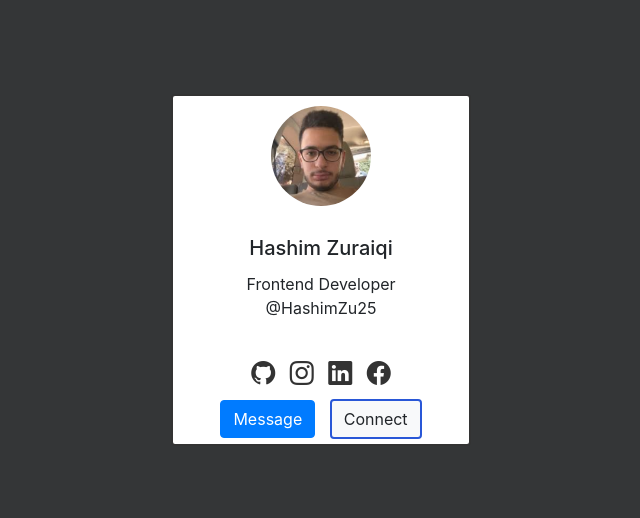
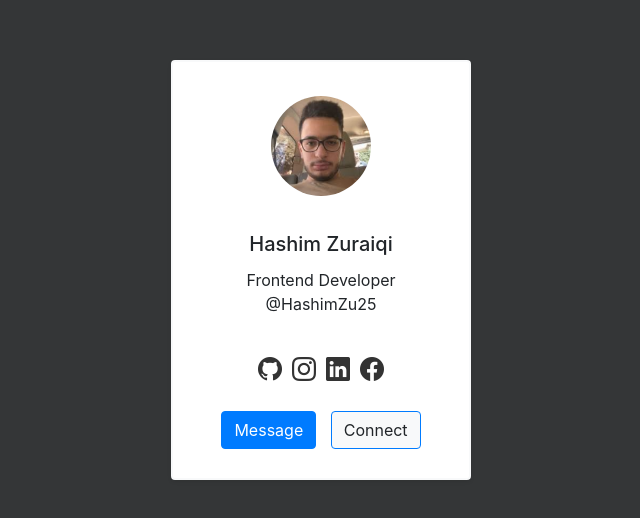
Before and after one commit to HashimZuraiqi/HashimZu25, a plain HTML site: page index.html in a window 1280 px wide. Shown: the part 130-648 px from the top of the page, without its empty margins (319-959 px from the left). Drawn offline with nearby package versions, Linux system fonts and the light colour scheme.

Commit message:
Update index.html

```diff
--- a/index.html
+++ b/index.html
@@ -6,23 +6,22 @@
         <link rel="stylesheet" href="style.css">
     </head>
     <body>
-        <div class="container">
-            <div class="card">
-                <img class="rounded-circle profile-image" src="Screenshot 2024-07-23 205458.png" alt="Profile Picture">
-                <div class="card-body text-center">
+        <div class="container d-flex justify-content-center align-items-center min-vh-100 ">
+            <div class="card text-center p-3 p-md-4 shadow-sm border-light">
+                <img class="rounded-circle profile-image img-fluid mb-3" src="Screenshot 2024-07-23 205458.png" alt="Profile Picture">
+                <div class="card-body">
                     <h5 class="card-title">Hashim Zuraiqi</h5>
                     <p>Frontend Developer<br>@HashimZu25</p>
                 </div>
-                <div class="icons text-center">
-                    <a href="https://github.com/HashimZuraiqi"><i id="github" class="bi bi-github"></i></a>
-                    <a href="https://www.instagram.com/hashimalzuraiqi/"><i id="instagram" class="bi bi-instagram"></i></a>
-                    <a href="https://www.linkedin.com/in/hashim-zuraiqi-287828267/"><i id="linkedin" class="bi-linkedin"></i></a>
-                    <a href="https://www.facebook.com/profile.php?id=100012143388705"><i id="facebook" class="bi bi-facebook"></i></a>
+                <div class="icons d-flex justify-content-center mb-3">
+                    <a href="https://github.com/HashimZuraiqi" class="text-dark me-3"><i id="github" class="bi bi-github"></i></a>
+                    <a href="https://www.instagram.com/hashimalzuraiqi/" class="text-dark me-3"><i id="instagram" class="bi bi-instagram"></i></a>
+                    <a href="https://www.linkedin.com/in/hashim-zuraiqi-287828267/" class="text-dark me-3"><i id="linkedin" class="bi bi-linkedin"></i></a>
+                    <a href="https://www.facebook.com/profile.php?id=100012143388705" class="text-dark"><i id="facebook" class="bi bi-facebook"></i></a>
                 </div>
                 <div class="button">
                     <a href="mailto:hashimalzuraiqi123@gmail.com"><button type="button" class="btn btn-primary">Message</button></a>
-                    <a href="https://www.linkedin.com/in/hashim-zuraiqi-287828267/"><button id="Connect" type="button" class="btn btn-light" style="border: 2px solid #2957d7;">Connect</button></a>
-
+                    <a href="https://www.linkedin.com/in/hashim-zuraiqi-287828267/"><button id="Connect" type="button" class="btn btn-light border-primary">Connect</button></a>
                 </div>
             </div>
         </div>
```
